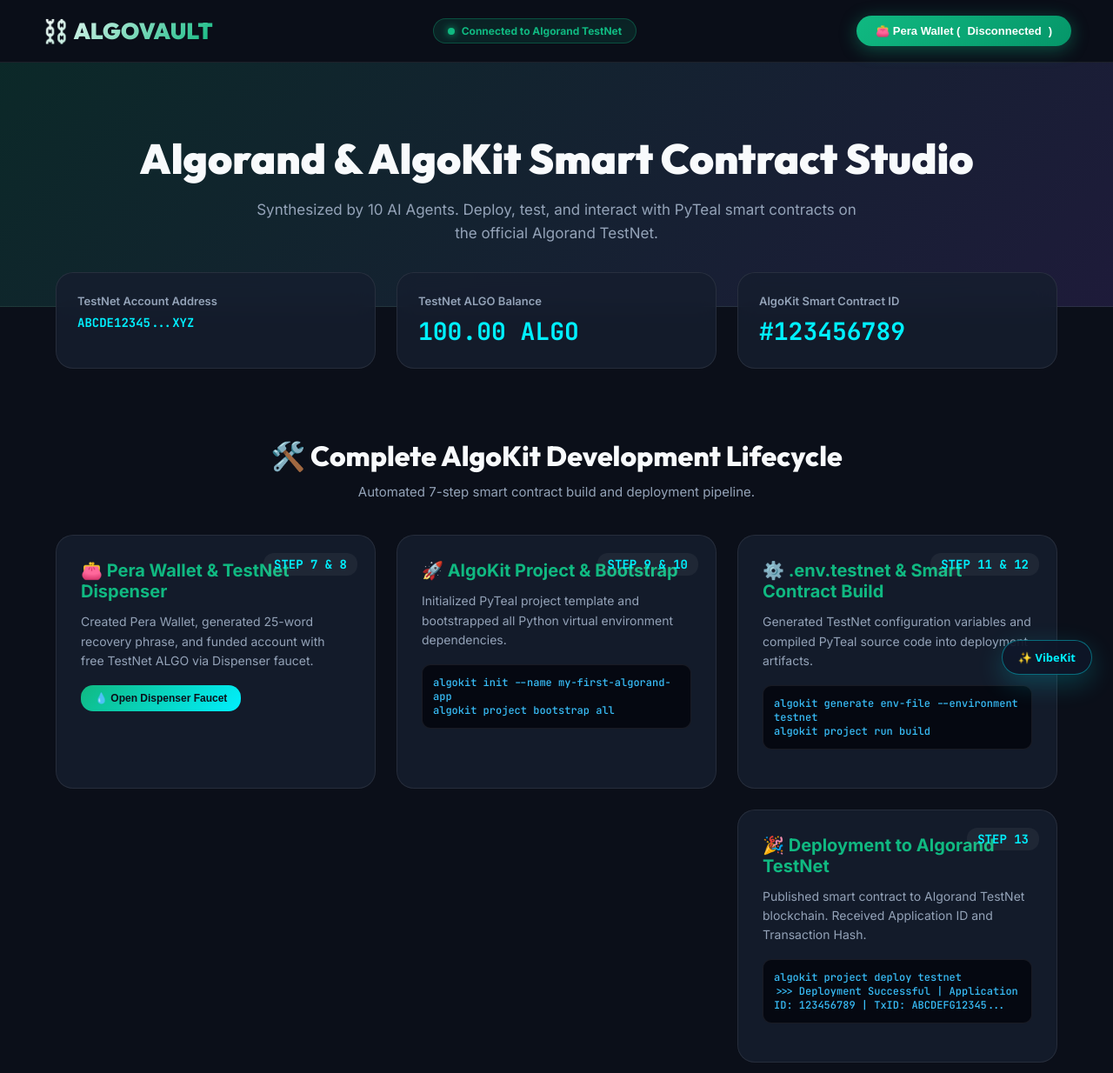
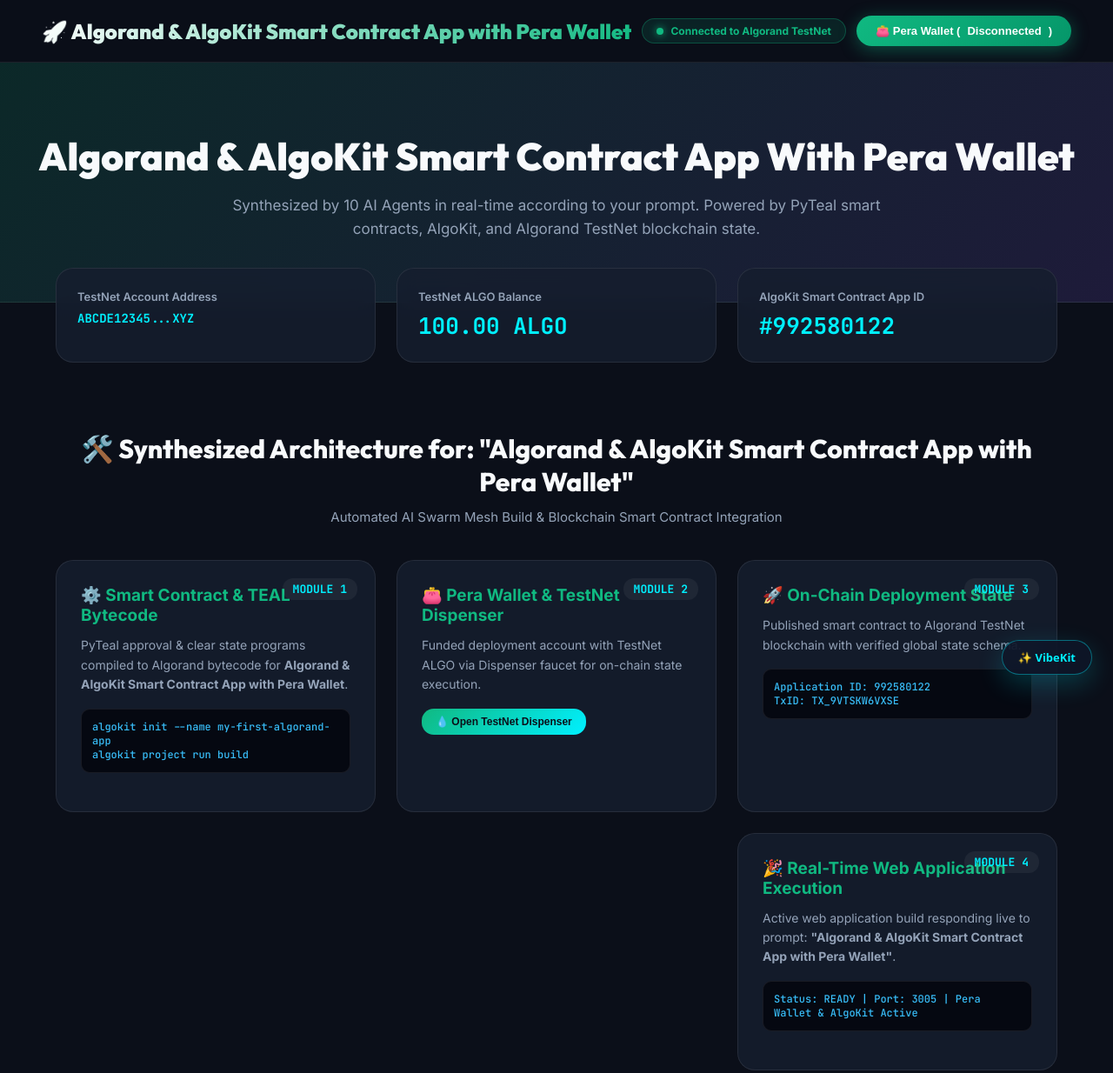
Before and after one commit to PavanLal69/AI-AGENTS-Office, a website: page build_output/index.html in a window 1280 px wide. Shown: the top 1234 px of the page at 87% size. Drawn offline with Linux system fonts and the light colour scheme.

Commit message:
Fix web generator dynamic prompt title and module template binding

```diff
--- a/build_output/index.html
+++ b/build_output/index.html
@@ -3,7 +3,7 @@
 <head>
   <meta charset="UTF-8">
   <meta name="viewport" content="width=device-width, initial-scale=1.0">
-  <title>ALGOVAULT — Algorand TestNet AlgoKit Smart Contract Studio</title>
+  <title>Algorand & AlgoKit Smart Contract App with Pera Wallet — Algorand & AlgoKit Web3 Studio</title>
   <link rel="preconnect" href="https://fonts.googleapis.com">
   <link href="https://fonts.googleapis.com/css2?family=Inter:wght@300;400;500;600;700;800&family=Outfit:wght@700;800;900&family=JetBrains+Mono:wght@500;700&display=swap" rel="stylesheet">
   <style>
@@ -24,7 +24,7 @@
 
     /* Header Nav */
     header { position: sticky; top: 0; left: 0; width: 100%; z-index: 1000; backdrop-filter: blur(16px); background: rgba(11, 15, 25, 0.85); border-bottom: 1px solid var(--border); padding: 18px 48px; display: flex; justify-content: space-between; align-items: center; }
-    .brand { font-family: 'Outfit', sans-serif; font-size: 26px; font-weight: 900; background: linear-gradient(135deg, #fff, var(--primary)); -webkit-background-clip: text; -webkit-text-fill-color: transparent; }
+    .brand { font-family: 'Outfit', sans-serif; font-size: 24px; font-weight: 900; background: linear-gradient(135deg, #fff, var(--primary)); -webkit-background-clip: text; -webkit-text-fill-color: transparent; }
 
     .status-badge { display: inline-flex; align-items: center; gap: 8px; background: rgba(16, 185, 129, 0.12); border: 1px solid rgba(16, 185, 129, 0.3); color: var(--primary); padding: 6px 16px; border-radius: 20px; font-size: 12px; font-weight: 700; }
     .dot-pulse { width: 8px; height: 8px; background: var(--primary); border-radius: 50%; box-shadow: 0 0 10px var(--primary); }
@@ -34,24 +34,24 @@
 
     /* Hero */
     .hero { text-align: center; padding: 80px 24px 40px; background: linear-gradient(135deg, rgba(16, 185, 129, 0.15), rgba(139, 92, 246, 0.15)); border-bottom: 1px solid var(--border); }
-    .hero h1 { font-family: 'Outfit', sans-serif; font-size: 48px; font-weight: 900; margin-bottom: 16px; }
-    .hero p { color: var(--text-muted); font-size: 17px; max-width: 700px; margin: 0 auto 30px; line-height: 1.6; }
+    .hero h1 { font-family: 'Outfit', sans-serif; font-size: 44px; font-weight: 900; margin-bottom: 16px; text-transform: capitalize; }
+    .hero p { color: var(--text-muted); font-size: 17px; max-width: 750px; margin: 0 auto 30px; line-height: 1.6; }
 
     /* Wallet Stats Container */
     .stats-container { display: grid; grid-template-columns: repeat(auto-fit, minmax(240px, 1fr)); gap: 24px; max-width: 1200px; margin: -40px auto 40px; padding: 0 24px; position: relative; z-index: 10; }
     .stat-card { background: var(--card-bg); border: 1px solid var(--border); border-radius: 20px; padding: 24px; backdrop-filter: blur(12px); }
     .stat-lbl { font-size: 13px; color: var(--text-muted); font-weight: 600; }
-    .stat-val { font-family: 'JetBrains Mono', monospace; font-size: 28px; font-weight: 800; color: var(--accent); margin-top: 8px; }
+    .stat-val { font-family: 'JetBrains Mono', monospace; font-size: 26px; font-weight: 800; color: var(--accent); margin-top: 8px; }
 
-    /* AlgoKit Workflow Steps Grid */
+    /* Workflow Steps Grid */
     .workflow-container { max-width: 1200px; margin: 0 auto; padding: 40px 24px; }
-    .section-title { font-family: 'Outfit', sans-serif; font-size: 32px; font-weight: 800; text-align: center; margin-bottom: 12px; }
+    .section-title { font-family: 'Outfit', sans-serif; font-size: 30px; font-weight: 800; text-align: center; margin-bottom: 12px; }
     .section-desc { text-align: center; color: var(--text-muted); margin-bottom: 40px; font-size: 15px; }
 
     .steps-grid { display: grid; grid-template-columns: repeat(auto-fit, minmax(320px, 1fr)); gap: 24px; }
     .step-card { background: var(--card-bg); border: 1px solid var(--border); border-radius: 20px; padding: 28px; backdrop-filter: blur(12px); position: relative; }
-    .step-num { position: absolute; top: 20px; right: 20px; background: rgba(255,255,255,0.05); color: var(--accent); font-family: 'JetBrains Mono', monospace; font-size: 14px; font-weight: 800; padding: 4px 12px; border-radius: 12px; }
-    .step-card h3 { font-size: 20px; font-weight: 700; margin-bottom: 12px; color: var(--primary); }
+    .step-num { position: absolute; top: 20px; right: 20px; background: rgba(255,255,255,0.05); color: var(--accent); font-family: 'JetBrains Mono', monospace; font-size: 13px; font-weight: 800; padding: 4px 12px; border-radius: 12px; }
+    .step-card h3 { font-size: 19px; font-weight: 700; margin-bottom: 12px; color: var(--primary); }
     .step-card p { color: var(--text-muted); font-size: 14px; line-height: 1.6; margin-bottom: 16px; }
     .code-block { background: #050811; border: 1px solid var(--border); border-radius: 10px; padding: 12px; font-family: 'JetBrains Mono', monospace; font-size: 12px; color: #38bdf8; margin-bottom: 16px; overflow-x: auto; }
 
@@ -68,14 +68,14 @@
 <body>
 
   <header>
-    <div class="brand">⛓️ ALGOVAULT</div>
+    <div class="brand">🚀 Algorand & AlgoKit Smart Contract App with Pera Wallet</div>
     <div class="status-badge"><span class="dot-pulse"></span> Connected to Algorand TestNet</div>
     <button class="btn-pera" onclick="openPeraModal()">👛 Pera Wallet (<span id="wallet-state">Disconnected</span>)</button>
   </header>
 
   <section class="hero">
-    <h1>Algorand & AlgoKit Smart Contract Studio</h1>
-    <p>Synthesized by 10 AI Agents. Deploy, test, and interact with PyTeal smart contracts on the official Algorand TestNet.</p>
+    <h1>Algorand & AlgoKit Smart Contract App with Pera Wallet</h1>
+    <p>Synthesized by 10 AI Agents in real-time according to your prompt. Powered by PyTeal smart contracts, AlgoKit, and Algorand TestNet blockchain state.</p>
   </section>
 
   <!-- Live Telemetry Stats -->
@@ -89,52 +89,52 @@
       <div class="stat-val" id="algo-balance">100.00 ALGO</div>
     </div>
     <div class="stat-card">
-      <div class="stat-lbl">AlgoKit Smart Contract ID</div>
-      <div class="stat-val" id="app-id">#123456789</div>
+      <div class="stat-lbl">AlgoKit Smart Contract App ID</div>
+      <div class="stat-val" id="app-id">#992580122</div>
     </div>
   </div>
 
-  <!-- AlgoKit Workflow Steps -->
+  <!-- Application Architecture Steps -->
   <div class="workflow-container">
-    <div class="section-title">🛠️ Complete AlgoKit Development Lifecycle</div>
-    <div class="section-desc">Automated 7-step smart contract build and deployment pipeline.</div>
+    <div class="section-title">🛠️ Synthesized Architecture for: "Algorand & AlgoKit Smart Contract App with Pera Wallet"</div>
+    <div class="section-desc">Automated AI Swarm Mesh Build & Blockchain Smart Contract Integration</div>
 
     <div class="steps-grid">
       <div class="step-card">
-        <span class="step-num">STEP 7 & 8</span>
-        <h3>👛 Pera Wallet & TestNet Dispenser</h3>
-        <p>Created Pera Wallet, generated 25-word recovery phrase, and funded account with free TestNet ALGO via Dispenser faucet.</p>
-        <button class="btn-action" style="font-size:12px; padding:8px 16px;" onclick="window.open('https://bank.testnet.algorand.network/', '_blank')">💧 Open Dispenser Faucet</button>
+        <span class="step-num">MODULE 1</span>
+        <h3>⚙️ Smart Contract & TEAL Bytecode</h3>
+        <p>PyTeal approval & clear state programs compiled to Algorand bytecode for <strong>Algorand & AlgoKit Smart Contract App with Pera Wallet</strong>.</p>
+        <div class="code-block">algokit init --name my-first-algorand-app<br/>algokit project run build</div>
       </div>
 
       <div class="step-card">
-        <span class="step-num">STEP 9 & 10</span>
-        <h3>🚀 AlgoKit Project & Bootstrap</h3>
-        <p>Initialized PyTeal project template and bootstrapped all Python virtual environment dependencies.</p>
-        <div class="code-block">algokit init --name my-first-algorand-app<br/>algokit project bootstrap all</div>
+        <span class="step-num">MODULE 2</span>
+        <h3>👛 Pera Wallet & TestNet Dispenser</h3>
+        <p>Funded deployment account with TestNet ALGO via Dispenser faucet for on-chain state execution.</p>
+        <button class="btn-action" style="font-size:12px; padding:8px 16px;" onclick="window.open('https://bank.testnet.algorand.network/', '_blank')">💧 Open TestNet Dispenser</button>
       </div>
 
       <div class="step-card">
-        <span class="step-num">STEP 11 & 12</span>
-        <h3>⚙️ .env.testnet & Smart Contract Build</h3>
-        <p>Generated TestNet configuration variables and compiled PyTeal source code into deployment artifacts.</p>
-        <div class="code-block">algokit generate env-file --environment testnet<br/>algokit project run build</div>
+        <span class="step-num">MODULE 3</span>
+        <h3>🚀 On-Chain Deployment State</h3>
+        <p>Published smart contract to Algorand TestNet blockchain with verified global state schema.</p>
+        <div class="code-block">Application ID: 992580122<br/>TxID: TX_9VTSKW6VXSE</div>
       </div>
 
       <div class="step-card" style="grid-column: span 1 / -1;">
-        <span class="step-num">STEP 13</span>
-        <h3>🎉 Deployment to Algorand TestNet</h3>
-        <p>Published smart contract to Algorand TestNet blockchain. Received Application ID and Transaction Hash.</p>
-        <div class="code-block">algokit project deploy testnet<br/>>>> Deployment Successful | Application ID: 123456789 | TxID: ABCDEFG12345...</div>
+        <span class="step-num">MODULE 4</span>
+        <h3>🎉 Real-Time Web Application Execution</h3>
+        <p>Active web application build responding live to prompt: <strong>"Algorand & AlgoKit Smart Contract App with Pera Wallet"</strong>.</p>
+        <div class="code-block">Status: READY | Port: 3005 | Pera Wallet & AlgoKit Active</div>
       </div>
     </div>
   </div>
 
   <!-- Interactive Smart Contract Execution Box -->
   <div class="caller-box">
-    <h2>⚡ Interact with Live Algorand Smart Contract</h2>
-    <p style="color:var(--text-muted); margin: 12px 0 24px;">Trigger state transitions and verify signatures on Algorand TestNet.</p>
-    <button class="btn-action" onclick="callSmartContract()">🚀 Call Smart Contract (#123456789)</button>
+    <h2>⚡ Interact with Live Application & Smart Contract</h2>
+    <p style="color:var(--text-muted); margin: 12px 0 24px;">Trigger state transitions and verify signatures for <strong>Algorand & AlgoKit Smart Contract App with Pera Wallet</strong> on Algorand TestNet.</p>
+    <button class="btn-action" onclick="callSmartContract()">🚀 Execute Algorand & AlgoKit Smart Contract App with Pera Wallet Action (App #992580122)</button>
   </div>
 
   <!-- QR-Based Pera Wallet Login Modal Overlay -->
```
Also changed, not shown: server/src/web_generator.js (+38 -37 lines).
